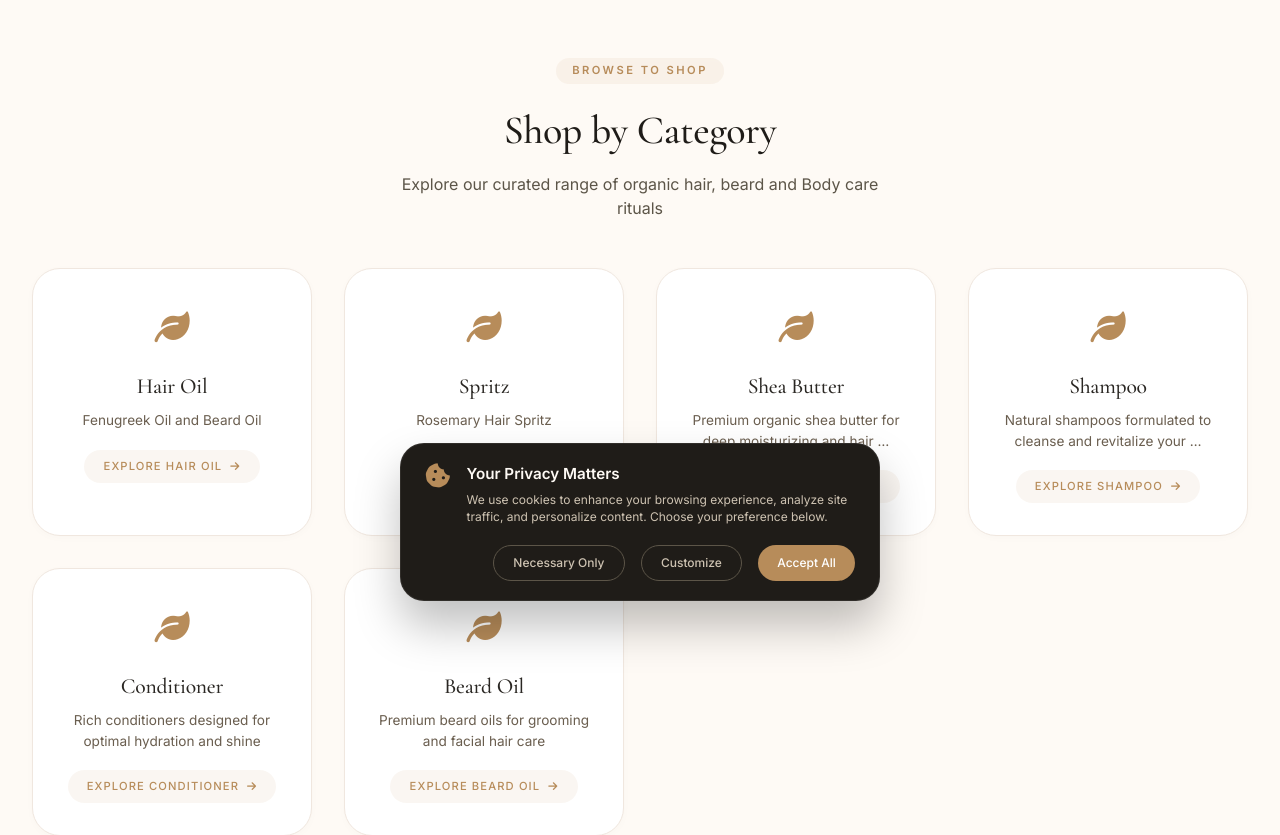
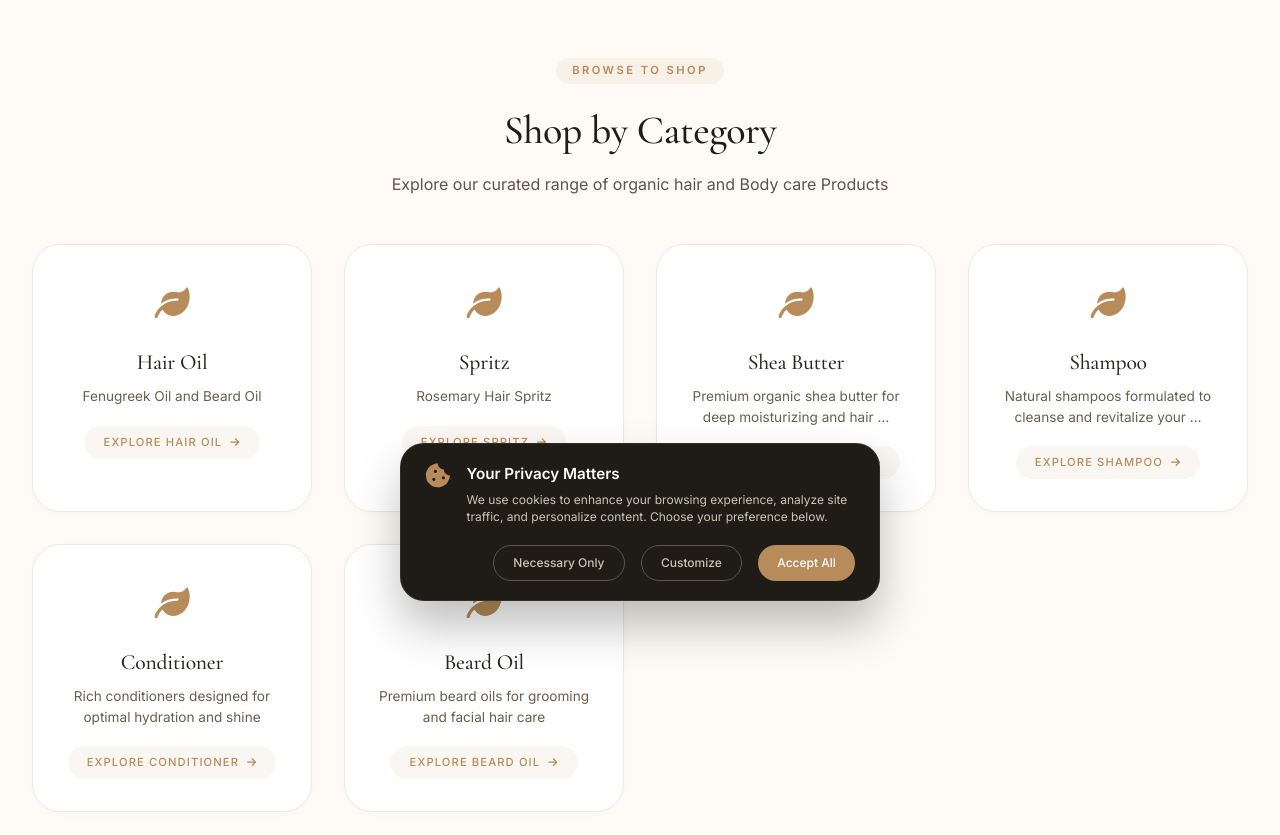
Before and after one commit to Kenaaaanz/Ekiane, a Django app: page / in a window 1280 px wide. Shown: the part 179-1014 px from the top of the page. Run offline with Django 5.2, Linux system fonts and the light colour scheme; data comes from the database, SQL or seed files in the repository.

Commit message:
ADMIN EMAIL-2

```diff
--- a/templates/store/home.html
+++ b/templates/store/home.html
@@ -8,7 +8,7 @@
     <div class="category-header">
         <span class="eyebrow">Browse To Shop</span>
         <h2>Shop by Category</h2>
-        <p>Explore our curated range of organic hair, beard and Body care rituals</p>
+        <p>Explore our curated range of organic hair and Body care Products</p>
     </div>
 
     {% if categories %}
```
